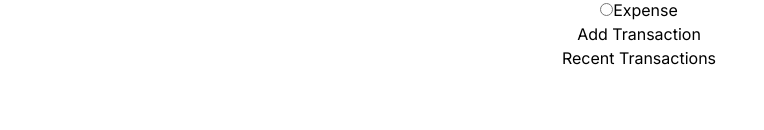
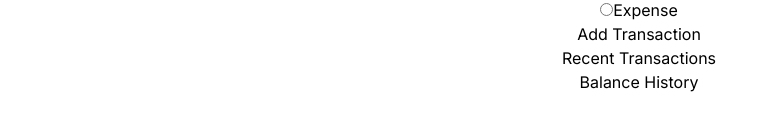
Before and after one commit to Momen1995/balance-tracker, a React (Vite) app: page / in a window 1280 px wide. Shown: the part 426-556 px from the top of the page, without its empty margins (1-765 px from the left). Built offline with nearby package versions, Linux system fonts and the light colour scheme.

Commit message:
delete user

```diff
--- a/src/App.jsx
+++ b/src/App.jsx
@@ -7,6 +7,7 @@ import TotalBalance from "./components/TotalBalance/TotalBalance";
 import TotalExpense from "./components/TotalExpense/TotalExpense";
 import TotalIncome from "./components/TotalIncome/TotalIncome";
 import ChartOne from "./components/ChartsOne/ChartOne";
+
 function App() {
    const [description, setDescription] = useState("");
    const [amount, setAmount] = useState("");
--- a/src/components/ChartsOne/ChartOne.jsx
+++ b/src/components/ChartsOne/ChartOne.jsx
@@ -18,8 +18,11 @@ const ChartOne = () => {
   const dataKey = transactionType === "income" ? "income" : "expense";
 
   return (
-    <div className="w-full h-96 shadow-xl mt-12 p-3">
-      <ResponsiveContainer width="100%" height="100%">
+    <div className="w-full h-[450px] shadow-xl mt-12  bg-[#fff]">
+      <h1 className="bg-[#2e6fef] text-white mb-3 h-16 p-5 text-left text-xl font-semibold">
+        Balance History
+      </h1>
+      <ResponsiveContainer width="100%" height="83%" className={`p-3`}>
         <LineChart
           data={userDetail}
           margin={{
@@ -35,7 +38,7 @@ const ChartOne = () => {
           <YAxis
             label={{ value: yAxisLabel, angle: -90, position: "insideLeft" }}
           />
-          <Tooltip/>
+          <Tooltip />
           <Legend />
 
           <Line
--- a/src/components/RecentTransactions/Transaction.jsx
+++ b/src/components/RecentTransactions/Transaction.jsx
@@ -1,9 +1,15 @@
-import React from 'react';
+import React, { useContext } from 'react';
 import { FaPlus, FaMinus } from "react-icons/fa";
 import { MdDelete } from "react-icons/md";
+import { BalanceContext } from '../Context/BalanceContext';
 
 const Transaction = ({ transaction }) => {
-  const {description,amount,type} = transaction;
+  const {userDetail,setUserDetail} = useContext(BalanceContext)
+  const {description,amount,type,id} = transaction;
+
+  const handleDelete = id => {
+    setUserDetail(userDetail.filter(user => user.id !== id))
+  }
 
   const iconClasses =
     type === "income"
@@ -20,7 +26,7 @@ const Transaction = ({ transaction }) => {
       </div>
       <div className="flex gap-8 items-center justify-center">
         <p className="text-xl font-semibold text-gray-600">{amount}</p>
-        <p className="text-[22px] font-semibold text-teal-700">
+        <p className="text-[22px] font-semibold text-teal-700" onClick={()=>handleDelete(id)}>
           <MdDelete />
         </p>
       </div>
```
